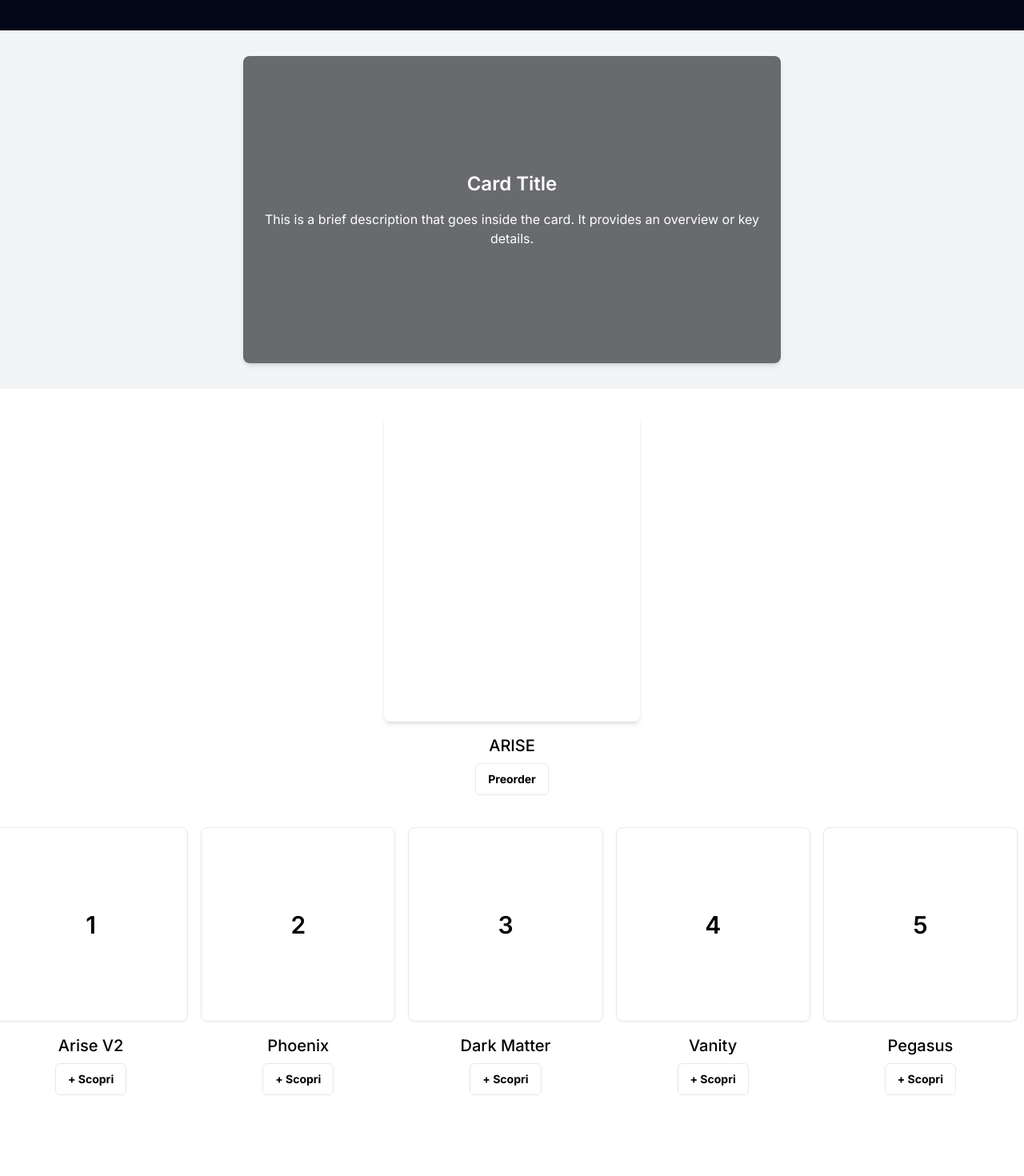
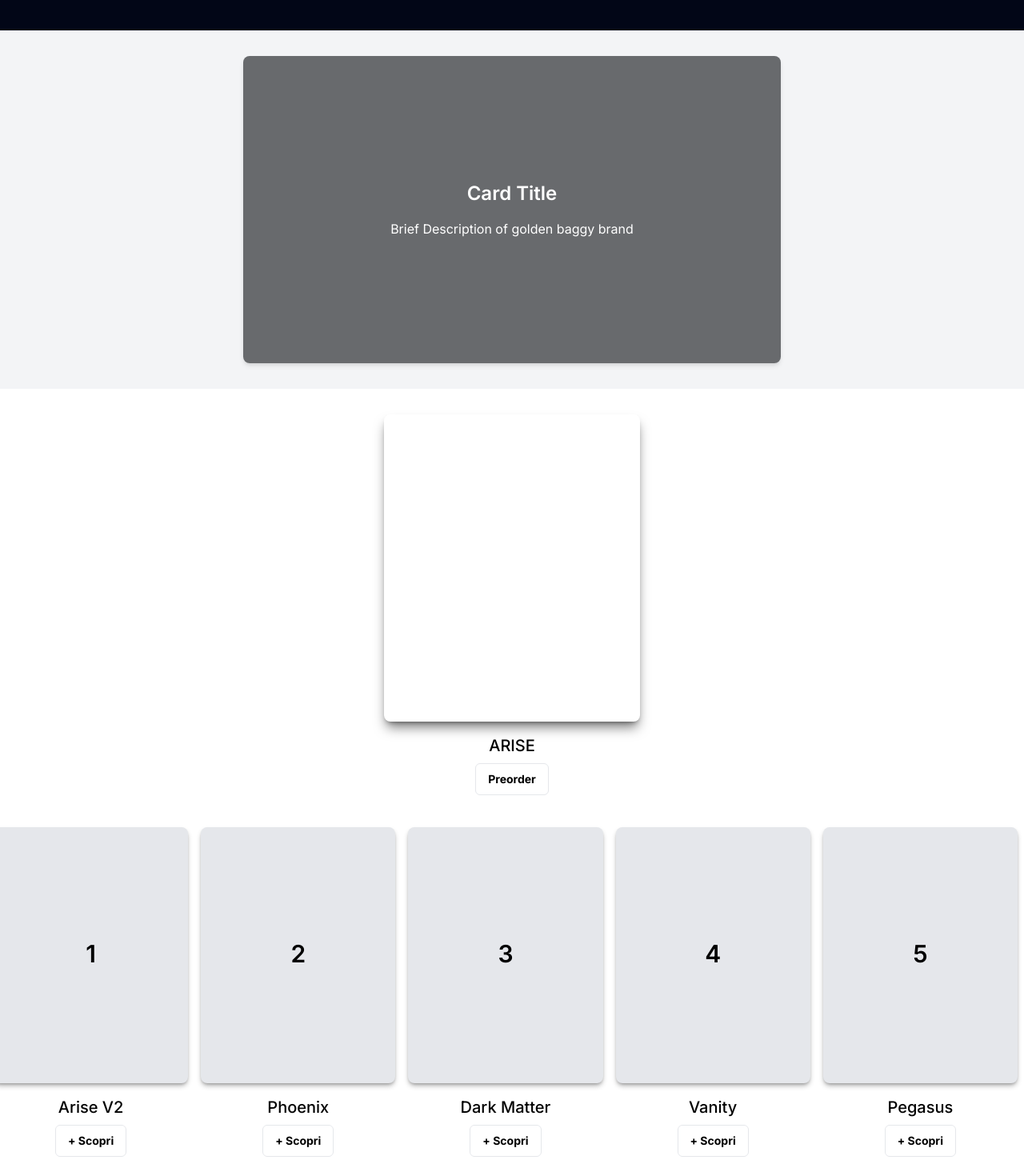
Before and after one commit to luca-de-bar/golden-baggy-react, a React (Vite) app: page / in a window 1280 px wide. Shown: the part 450-1920 px from the top of the page at 80% size. Before the commit the page ends 1843 px from the top, so only its background shows below. Built offline with nearby package versions, Linux system fonts and the light colour scheme.

Commit message:
ref : changed card size

```diff
--- a/src/components/CardCarousel.tsx
+++ b/src/components/CardCarousel.tsx
@@ -1,5 +1,4 @@
 //This component is used to display the available items on the shop at this moment. Do NOT display the MainItem :)
-import { Card, CardContent } from "@/components/ui/card";
 import { Button } from "@/components/ui/button";
 
 import { Carousel, CarouselContent, CarouselItem, CarouselNext, CarouselPrevious } from "@/components/ui/carousel";
@@ -20,11 +19,11 @@ export function CarouselSize() {
         <CarouselContent className="flex">
           {Array.from({ length: 15 }).map((_, index) => (
             <CarouselItem key={index} className="basis-1/2 sm:basis-1/3 md:basis-1/4 lg:basis-1/4 xl:basis-1/5 p-2">
-              <Card>
-                <CardContent className="flex aspect-square items-center justify-center p-4 sm:p-6">
-                  <span className="text-lg sm:text-xl md:text-2xl lg:text-3xl font-semibold">{index + 1}</span>
-                </CardContent>
-              </Card>
+              <div className="w-full max-w-xs p-3 bg-gray-200 shadow-md rounded-lg h-80 shadow-black/30">
+                <div className="flex aspect-[3/4] items-center justify-center p-4 sm:p-6">
+                  <span className="text-lg sm:text-xl md:text-2xl lg:text-3xl font-semibold text-black">{index + 1}</span>
+                </div>
+              </div>
               <div className="p-4 flex flex-col justify-between items-center">
                 <h3 className="text-xl font-medium mb-2 text-center">{words[index % words.length]}</h3>
                 <Button variant="outline" className="btn btnshop">
--- a/src/components/DescriptionCard.tsx
+++ b/src/components/DescriptionCard.tsx
@@ -10,7 +10,7 @@ const DescriptionCard: React.FC = () => {
         {/* Description Overlay */}
         <div className="absolute inset-0 bg-black bg-opacity-50 rounded-lg flex flex-col justify-center items-center p-6">
           <h3 className="text-2xl font-semibold text-white mb-4">Card Title</h3>
-          <p className="text-white text-center">This is a brief description that goes inside the card. It provides an overview or key details.</p>
+          <p className="text-white text-center">Brief Description of golden baggy brand</p>
         </div>
       </div>
     </div>
--- a/src/components/MainItem.tsx
+++ b/src/components/MainItem.tsx
@@ -1,9 +1,7 @@
 import React from "react";
 import { Button } from "@/components/ui/button";
 import BaggyButton from "@/components/ui/BaggyButton";
-
 import { Drawer, DrawerContent, DrawerFooter, DrawerTrigger, DrawerTitle, DrawerDescription, DrawerClose } from "@/components/ui/drawer";
-import { Card, CardContent } from "@/components/ui/card";
 import { Carousel, CarouselContent, CarouselItem, CarouselNext, CarouselPrevious } from "@/components/ui/carousel";
 
 const CardCarousel: React.FC = () => (
@@ -17,11 +15,11 @@ const CardCarousel: React.FC = () => (
       <CarouselContent className="flex">
         {Array.from({ length: 5 }).map((_, index) => (
           <CarouselItem key={index} className="basis-1/2 sm:basis-1/3 md:basis-1/4 lg:basis-1/4 xl:basis-1/5 p-2">
-            <Card>
-              <CardContent className="flex aspect-square items-center justify-center p-4 sm:p-6">
-                <span className="text-lg sm:text-xl md:text-2xl lg:text-3xl font-semibold">{index + 1}</span>
-              </CardContent>
-            </Card>
+            <div className="w-full max-w-xs p-3 bg-gray-200 shadow-md rounded-lg h-80 shadow-black/30">
+              <div className="flex aspect-[3/4] items-center justify-center p-4 sm:p-6">
+                <span className="text-lg sm:text-xl md:text-2xl lg:text-3xl font-semibold text-black">{index + 1}</span>
+              </div>
+            </div>
           </CarouselItem>
         ))}
       </CarouselContent>
@@ -34,7 +32,7 @@ const CardCarousel: React.FC = () => (
 const MainItem: React.FC = () => {
   return (
     <div className="flex flex-col items-center mt-8">
-      <div className="w-full max-w-xs p-4 bg-white shadow-md rounded-lg h-96">
+      <div className="w-full max-w-xs p-4 bg-white shadow-lg rounded-lg h-96 shadow-black/50">
         {" "}
         {/* Rectangular Card */}
         {/* Placeholder for the image */}
--- a/src/components/Navbar.tsx
+++ b/src/components/Navbar.tsx
@@ -48,8 +48,8 @@ const Navbar = () => {
                 </svg>
               </a>
               <a href="#" className="text-gray-300 hover:text-white">
-                <svg xmlns="http://www.w3.org/2000/svg" fill="none" viewBox="0 0 24 24" stroke-width="1.5" stroke="currentColor" className="h-6 w-6">
-                  <path stroke-linecap="round" stroke-linejoin="round" d="m3.75 13.5 10.5-11.25L12 10.5h8.25L9.75 21.75 12 13.5H3.75Z" />
+                <svg xmlns="http://www.w3.org/2000/svg" fill="none" viewBox="0 0 24 24" strokeWidth="1.5" stroke="currentColor" className="h-6 w-6">
+                  <path strokeLinecap="round" strokeLinejoin="round" d="m3.75 13.5 10.5-11.25L12 10.5h8.25L9.75 21.75 12 13.5H3.75Z" />
                 </svg>
               </a>
               <a href="#" className="text-gray-300 hover:text-white">
@@ -111,8 +111,8 @@ const Navbar = () => {
                 </svg>
               </a>
               <a href="#" className="text-gray-300 hover:text-white">
-                <svg xmlns="http://www.w3.org/2000/svg" fill="none" viewBox="0 0 24 24" stroke-width="1.5" stroke="currentColor" className="h-6 w-6">
-                  <path stroke-linecap="round" stroke-linejoin="round" d="m3.75 13.5 10.5-11.25L12 10.5h8.25L9.75 21.75 12 13.5H3.75Z" />
+                <svg xmlns="http://www.w3.org/2000/svg" fill="none" viewBox="0 0 24 24" strokeWidth="1.5" stroke="currentColor" className="h-6 w-6">
+                  <path strokeLinecap="round" strokeLinejoin="round" d="m3.75 13.5 10.5-11.25L12 10.5h8.25L9.75 21.75 12 13.5H3.75Z" />
                 </svg>
               </a>
               <a href="#" className="text-gray-300 hover:text-white">
```
Also changed, not shown: src/components/MainItem.css (added, +11 -0 lines).
